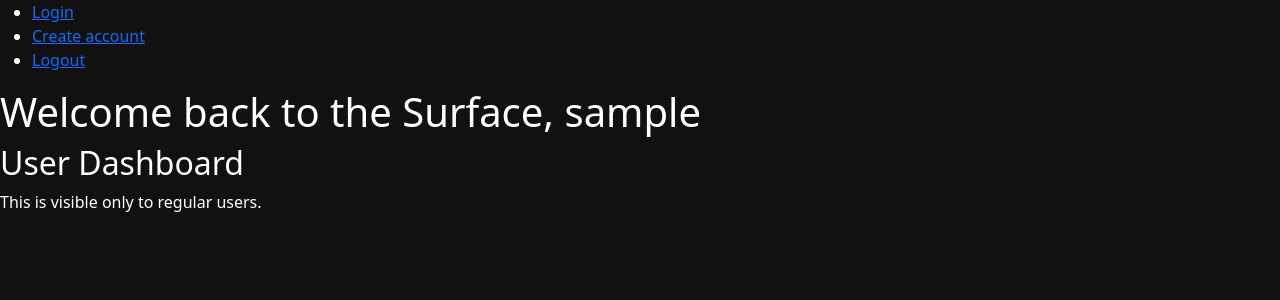
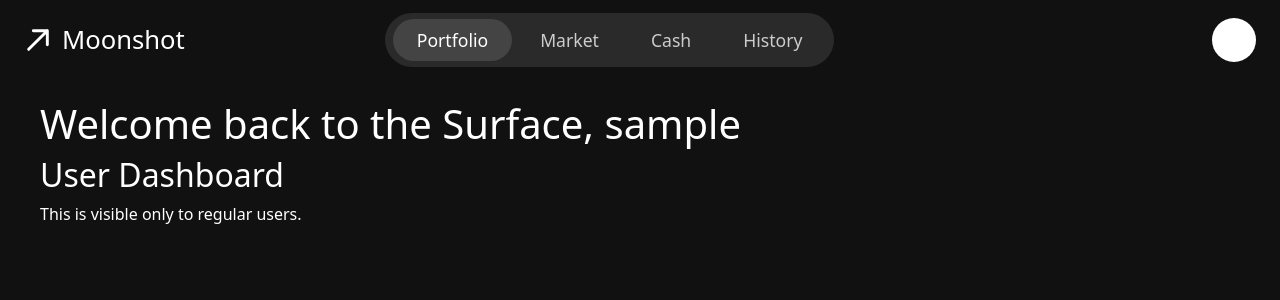
Before and after one commit to htphan9/IFT401-Team4-Capstone, a Flask app: page / in a window 1280 px wide. Shown: the top 300 px of the page. Run offline with Flask 3, Linux system fonts and the light colour scheme; the visitor is signed in with stand-in values (Sample User, id 1).

Commit message:
Added jinja template for nav pill, nav logo, and avatar wrapper.

```diff
--- a/static/css/login.css
+++ b/static/css/login.css
@@ -1,3 +1,9 @@
+.logo-area {
+    position: fixed;
+    top: 24px;
+    left: 24px;
+}
+
 .form-wrapper {
     width: 100%;
     max-width: 500px;
--- a/static/css/styles.css
+++ b/static/css/styles.css
@@ -20,18 +20,13 @@
     --btn-height: 65px;
 }
 
-/* Base */
 body {
     background-color: var(--bg-primary);
     color: var(--text-primary);
     min-height: 100vh;
 }
 
-/* Logo */
 .logo-area {
-    position: fixed;
-    top: 24px;
-    left: 24px;
     display: flex;
     align-items: center;
     gap: 10px;
@@ -44,27 +39,6 @@ body {
     color: var(--text-primary);
 }
 
-/* Nav links (top right) */
-.nav-links {
-    position: fixed;
-    top: 28px;
-    right: 24px;
-    display: flex;
-    align-items: center;
-    gap: 20px;
-}
-
-.nav-links a {
-    color: var(--text-secondary);
-    text-decoration: none;
-    font-size: 1rem;
-}
-
-.nav-links a:hover {
-    color: var(--text-primary);
-}
-
-/* Centered page layout */
 .page-center {
     display: flex;
     justify-content: center;
@@ -73,17 +47,6 @@ body {
     padding: 20px;
 }
 
-/* Card / box */
-.card-box {
-    background-color: var(--bg-card);
-    border: 1px solid var(--border-color);
-    border-radius: var(--border-radius-lg);
-    padding: 36px 48px;
-    width: 100%;
-    max-width: 500px;
-}
-
-/* Form */
 .form-label {
     color: var(--text-primary);
     font-size: 1.1rem;
@@ -104,7 +67,6 @@ body {
     border: 2px solid var(--green-focus);
 }
 
-/* Buttons */
 .btn-green {
     background-color: var(--green);
     color: var(--text-primary);
@@ -134,7 +96,6 @@ body {
     color: var(--text-primary);
 }
 
-/* Bottom links (e.g. below login form) */
 .bottom-links {
     text-align: center;
     margin-top: 16px;
@@ -151,11 +112,91 @@ body {
     text-decoration: underline;
 }
 
-/* Text helpers */
-.text-muted-light {
-    color: var(--text-muted);
+.top-nav {
+    position: fixed;
+    top: 0;
+    left: 0;
+    right: 0;
+    height: 80px;
+    display: flex;
+    align-items: center;
+    padding: 0 24px;
+    background-color: var(--bg-primary);
+    z-index: 100;
 }
 
-.text-secondary-light {
+.nav-pill-group {
+    display: flex;
+    align-items: center;
+    background-color: #2a2a2a;
+    border-radius: 50px;
+    padding: 6px 8px;
+    gap: 4px;
+    margin-left: 200px;
+}
+
+.nav-pill {
     color: var(--text-secondary);
+    text-decoration: none;
+    padding: 8px 24px;
+    border-radius: 50px;
+    font-size: 1.1rem;
+    transition: background 0.15s;
 }
+
+.nav-pill:hover {
+    color: var(--text-primary);
+}
+
+.nav-pill.active {
+    background-color: #444444;
+    color: var(--text-primary);
+}
+
+.avatar-wrapper {
+    position: relative;
+    margin-left: auto;
+}
+
+.user-avatar {
+    width: 44px;
+    height: 44px;
+    border-radius: 50%;
+    background-color: #ffffff;
+    cursor: pointer;
+}
+
+.avatar-dropdown {
+    display: none;
+    position: absolute;
+    top: 54px;
+    right: 0;
+    background-color: #2a2a2a;
+    border: 1px solid #3a3a3a;
+    border-radius: 8px;
+    overflow: hidden;
+    min-width: 120px;
+}
+
+.avatar-dropdown.show {
+    display: block;
+}
+
+.avatar-dropdown a {
+    display: block;
+    padding: 12px 20px;
+    color: var(--text-secondary);
+    text-decoration: none;
+    font-size: 1rem;
+}
+
+.avatar-dropdown a:hover {
+    background-color: #3a3a3a;
+    color: var(--text-primary);
+}
+
+.page-content {
+    padding-top: 100px;
+    padding-left: 40px;
+    padding-right: 40px;
+}
--- /dev/null
+++ b/static/js/general.js
@@ -0,0 +1,11 @@
+function toggleDropdown() {
+    var dropdown = document.getElementById("avatarDropdown");
+    dropdown.classList.toggle("show");
+}
+
+document.addEventListener("click", function(e) {
+    var wrapper = document.querySelector(".avatar-wrapper");
+    if (wrapper && !wrapper.contains(e.target)) {
+        document.getElementById("avatarDropdown").classList.remove("show");
+    }
+});
--- /dev/null
+++ b/templates/base.html
@@ -0,0 +1,52 @@
+<!DOCTYPE html>
+<html lang="en">
+
+<head>
+    <meta charset="UTF-8">
+    <meta name="viewport" content="width=device-width, initial-scale=1.0">
+    <link href="https://cdn.jsdelivr.net/npm/bootstrap@5.3.0/dist/css/bootstrap.min.css" rel="stylesheet">
+    <link href="{{ url_for('static', filename='css/styles.css') }}" rel="stylesheet">
+    {% block extra_css %}{% endblock %}
+    <title>{% block title %}Moonshot{% endblock %}</title>
+</head>
+
+<body>
+
+    {% if current_user.is_authenticated %}
+    <div class="top-nav">
+        <a class="logo-area" href="/">
+            <svg width="28" height="28" viewBox="0 0 24 24" fill="none" xmlns="http://www.w3.org/2000/svg">
+                <path d="M4 20L20 4M20 4H8M20 4V16" stroke="white" stroke-width="2.5" stroke-linecap="round" stroke-linejoin="round"/>
+            </svg>
+            <span>Moonshot</span>
+        </a>
+
+        <div class="nav-pill-group">
+            <a href="/" class="nav-pill {% if active_page == 'portfolio' %}active{% endif %}">Portfolio</a>
+            <a href="/market" class="nav-pill {% if active_page == 'market' %}active{% endif %}">Market</a>
+            <a href="/cash" class="nav-pill {% if active_page == 'cash' %}active{% endif %}">Cash</a>
+            <a href="/history" class="nav-pill {% if active_page == 'history' %}active{% endif %}">History</a>
+            {% if current_user.role == "admin" %}
+            <a href="/admin-dashboard" class="nav-pill {% if active_page == 'admin' %}active{% endif %}">Admin</a>
+            {% endif %}
+        </div>
+
+        <div class="avatar-wrapper">
+            <div class="user-avatar" onclick="toggleDropdown()"></div>
+            <div class="avatar-dropdown" id="avatarDropdown">
+                <a href="/logout">Logout</a>
+            </div>
+        </div>
+    </div>
+    {% endif %}
+
+    <div class="page-content">
+        {% block content %}{% endblock %}
+    </div>
+
+    <script src="{{ url_for('static', filename='js/general.js') }}"></script>
+    {% block extra_js %}{% endblock %}
+
+</body>
+
+</html>
--- a/templates/home.html
+++ b/templates/home.html
@@ -1,24 +1,10 @@
-<!DOCTYPE html>
-<html lang="en">
+{% extends "base.html" %}
 
-<head>
-    <meta charset="UTF-8">
-    <meta name="viewport" content="width=device-width, initial-scale=1.0">
-    <link href="https://cdn.jsdelivr.net/npm/bootstrap@5.3.0/dist/css/bootstrap.min.css" rel="stylesheet">
-    <link href="../static/css/styles.css" rel="stylesheet">
-    <title>Homebase</title>
-</head>
+{% block title %}Portfolio - Moonshot{% endblock %}
 
-<body>
-    <nav>
-        <ul>
-            <li><a href="/login">Login</a></li>
-            <li><a href="/register">Create account</a></li>
-            {% if current_user.is_authenticated %}
-            <li><a href="/logout">Logout</a></li>
-            {% endif %}
-        </ul>
-    </nav>
+{% set active_page = "portfolio" %}
+
+{% block content %}
         {% if current_user.is_authenticated %}
         <h1>Welcome back to the Surface, {{ current_user.username }}</h1>
         {% if current_user.role == "admin" %}
@@ -31,6 +17,4 @@
         {% else %}
         <h1>You are not logged in</h1>
         {% endif %}
-</body>
-
-</html>
+{% endblock %}
```
Also changed, not shown: static/css/sign_up.css (deleted, +0 -9 lines), templates/login.html (+4 -4 lines), templates/sign_up.html (+4 -4 lines), static/css/home.css (added). Lines whose indentation alone changed are shown as unchanged.
